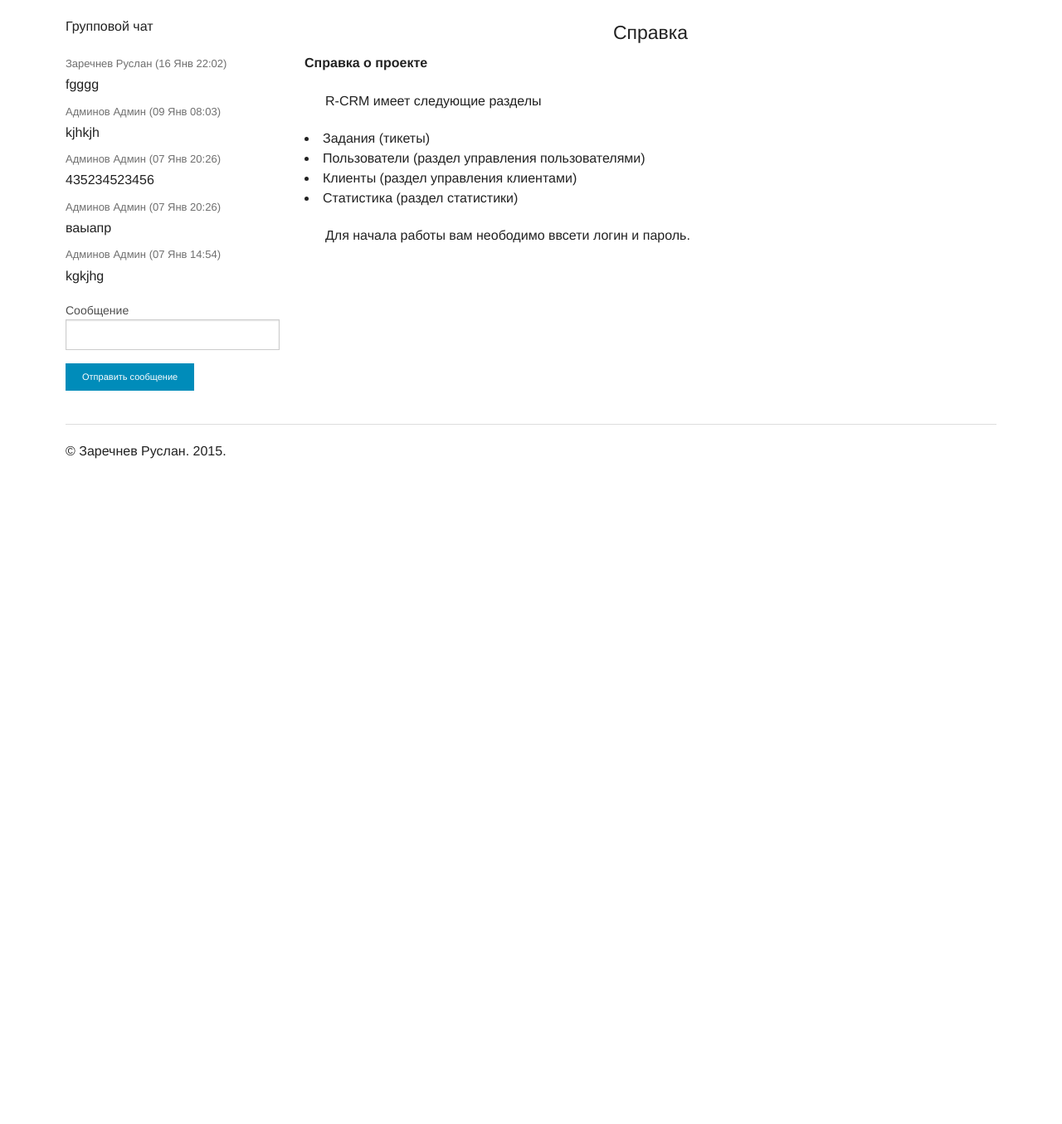
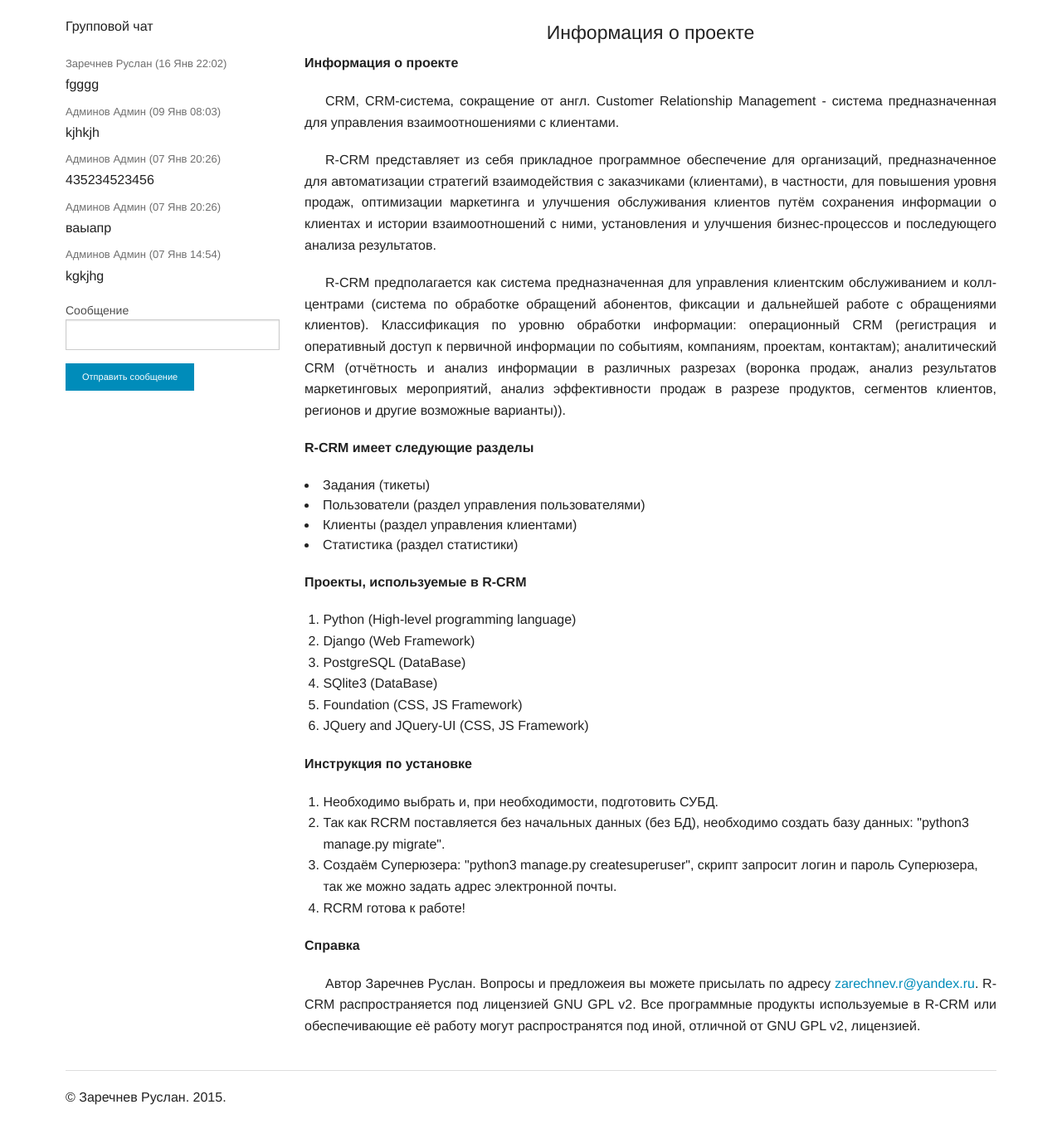
Before and after one commit to zarechnev/r-crm, a Django app: page /help/ in a window 1280 px wide. Shown: the part 45-1400 px from the top of the page at 83% size. Before the commit the page ends 598 px from the top, so only its background shows below. Run offline with Django 3.2, Linux system fonts and the light colour scheme; a user stored in the database is signed in; data comes from the database, SQL or seed files in the repository; parts of the project's set-up code (start-up, migrations or seed data) failed here and were passed over.

Commit message:
One more commit.

```diff
--- a/rcrm_django/rcrm_django/views.py
+++ b/rcrm_django/rcrm_django/views.py
@@ -13,4 +13,4 @@
 def info(request):
     args = {}
     args['username'] = auth.get_user(request).username
-    return render_to_response('info-page.html', args)
+    return render_to_response('help-page.html', args)
--- a/rcrm_django/templates/help-page.html
+++ b/rcrm_django/templates/help-page.html
@@ -1,11 +1,30 @@
 {% extends 'main.html' %}
 {% block main-page %}
-<center><h4>Справка</h4></center>
 
-<p><strong>Справка о проекте</strong></p>
+<center><h4>Информация о проекте</h4></center>
 
+<p><strong>Информация о проекте</strong></p>
 <p align="justify" style="text-indent: 25px;">
-    R-CRM имеет следующие разделы
+    CRM, CRM-система, сокращение от англ. Customer Relationship Management - система предназначенная для управления
+    взаимоотношениями с клиентами.
+</p>
+<p align="justify" style="text-indent: 25px;">
+    R-CRM представляет из себя  прикладное программное обеспечение для организаций, предназначенное для автоматизации
+    стратегий взаимодействия с заказчиками (клиентами), в частности, для повышения уровня продаж, оптимизации маркетинга
+    и улучшения обслуживания клиентов путём сохранения информации о клиентах и истории взаимоотношений с ними,
+    установления и улучшения бизнес-процессов и последующего анализа результатов.
+</p>
+<p align="justify" style="text-indent: 25px;">
+    R-CRM предполагается как система предназначенная для управления клиентским обслуживанием и колл-центрами
+    (система по обработке обращений абонентов, фиксации и дальнейшей работе с обращениями клиентов). Классификация по
+    уровню обработки информации: операционный CRM (регистрация и оперативный доступ к первичной информации по событиям,
+    компаниям, проектам, контактам); аналитический CRM (отчётность и анализ информации в различных разрезах (воронка
+    продаж, анализ результатов маркетинговых мероприятий, анализ эффективности продаж в разрезе продуктов, сегментов
+    клиентов, регионов и другие возможные варианты)).
+</p>
+
+<p><strong>R-CRM имеет следующие разделы</strong></p>
+<p align="justify" style="text-indent: 25px;">
     <lu>
         <li>Задания (тикеты)</li>
         <li>Пользователи (раздел управления пользователями)</li>
@@ -14,7 +33,42 @@
     </lu>
 </p>
 
+<p><strong>Проекты, используемые в R-CRM</strong></p>
+    <ol>
+        <li>Python (High-level programming language)</li>
+        <li>Django (Web Framework)</li>
+        <li>PostgreSQL (DataBase)</li>
+        <li>SQlite3 (DataBase)</li>
+        <li>Foundation (CSS, JS Framework)</li>
+        <li>JQuery and JQuery-UI (CSS, JS Framework)</li>
+    </ol>
+
+<p><strong>Инструкция по установке</strong><br></p>
+    <ol>
+        <li>Необходимо выбрать и, при необходимости, подготовить СУБД.</li>
+        <li>Так как RCRM поставляется без начальных данных (без БД), необходимо создать базу данных:
+         "python3 manage.py migrate".
+        <li>Создаём Суперюзера: "python3 manage.py createsuperuser", скрипт запросит логин и пароль Суперюзера, так же
+         можно задать адрес электронной почты.</li>
+        <li>RCRM готова к работе!</li>
+    </ol>
+
+<p><strong>Справка</strong></p>
 <p align="justify" style="text-indent: 25px;">
-    Для начала работы вам неободимо ввсети логин и пароль.
+    Автор Заречнев Руслан. Вопросы и предложеия вы можете присылать по адресу
+    <a href="mailto:zarechnev.r@yandex.ru?subject=r-crm">zarechnev.r@yandex.ru</a>.
+    R-CRM распространяется под лицензией GNU GPL v2. Все программные продукты используемые в
+    R-CRM или обеспечивающие её работу могут распространятся под иной, отличной от GNU GPL v2, лицензией.
+
+
 </p>
+
+
+
+
+
+
+
+
+
 {% endblock %}
--- a/rcrm_django/templates/main.html
+++ b/rcrm_django/templates/main.html
@@ -83,7 +83,7 @@
  <nav class="top-bar" data-topbar role="navigation">
   <ul class="title-area">
     <li class="name">
-      <h1><a href="/info">R-C<font color=#66CCFF>R</font>M</a></h1>
+      <h1><a href="/">R-C<font color=#66CCFF>R</font>M</a></h1>
     </li>
   </ul>
   <section class="top-bar-section">
--- a/to_do.txt
+++ b/to_do.txt
@@ -1,3 +1,4 @@
+*) Реализовать поиск по заявкам.
 *) Добавить возможность задания приоритета заявки (с возможностью изменения в процессе решения).
 *) Реализовать поиск для раздела клиенты.
 *) Реализовать возможность назначать задания.
```
Also changed, not shown: rcrm_django/crm/templates/crm.html (+17 -11 lines), rcrm_django/templates/info-page.html (deleted, +0 -55 lines).
